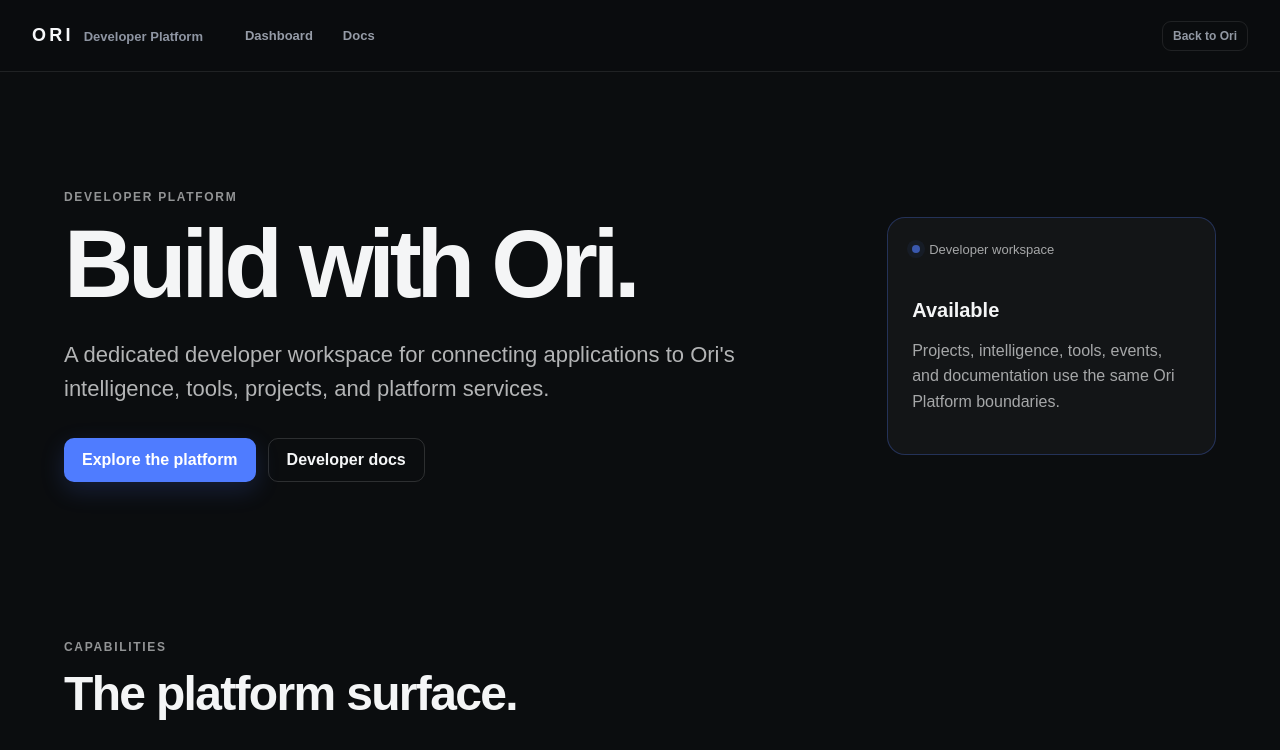
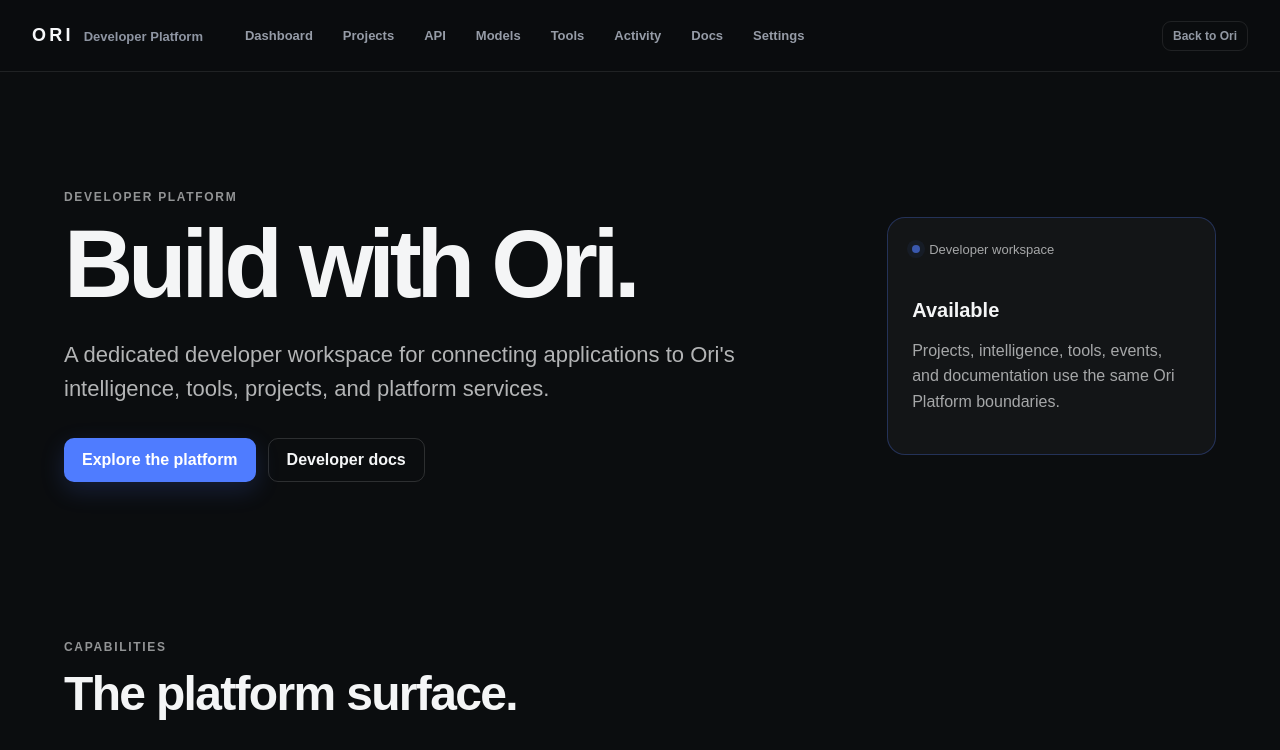
Before and after one commit to 30lnewcomb-byte/ori-platform, a Next.js app in the folder apps/web/: page /developer in a window 1280 px wide. Shown: the top 750 px of the page. Built offline with nearby package versions, Linux system fonts and the light colour scheme; a web font is replaced by a local one.

Commit message:
Expand Developer Platform console navigation

```diff
--- a/apps/web/components/developer-shell.tsx
+++ b/apps/web/components/developer-shell.tsx
@@ -5,7 +5,13 @@ type DeveloperNavItem = { label: string; href: string }
 
 const developerNav: DeveloperNavItem[] = [
   { label: 'Dashboard', href: '/developer/dashboard' },
+  { label: 'Projects', href: '/developer/projects' },
+  { label: 'API', href: '/developer/api' },
+  { label: 'Models', href: '/developer/models' },
+  { label: 'Tools', href: '/developer/tools' },
+  { label: 'Activity', href: '/developer/activity' },
   { label: 'Docs', href: '/developer/docs' },
+  { label: 'Settings', href: '/developer/settings' },
 ]
 
 export default function DeveloperShell({
```
